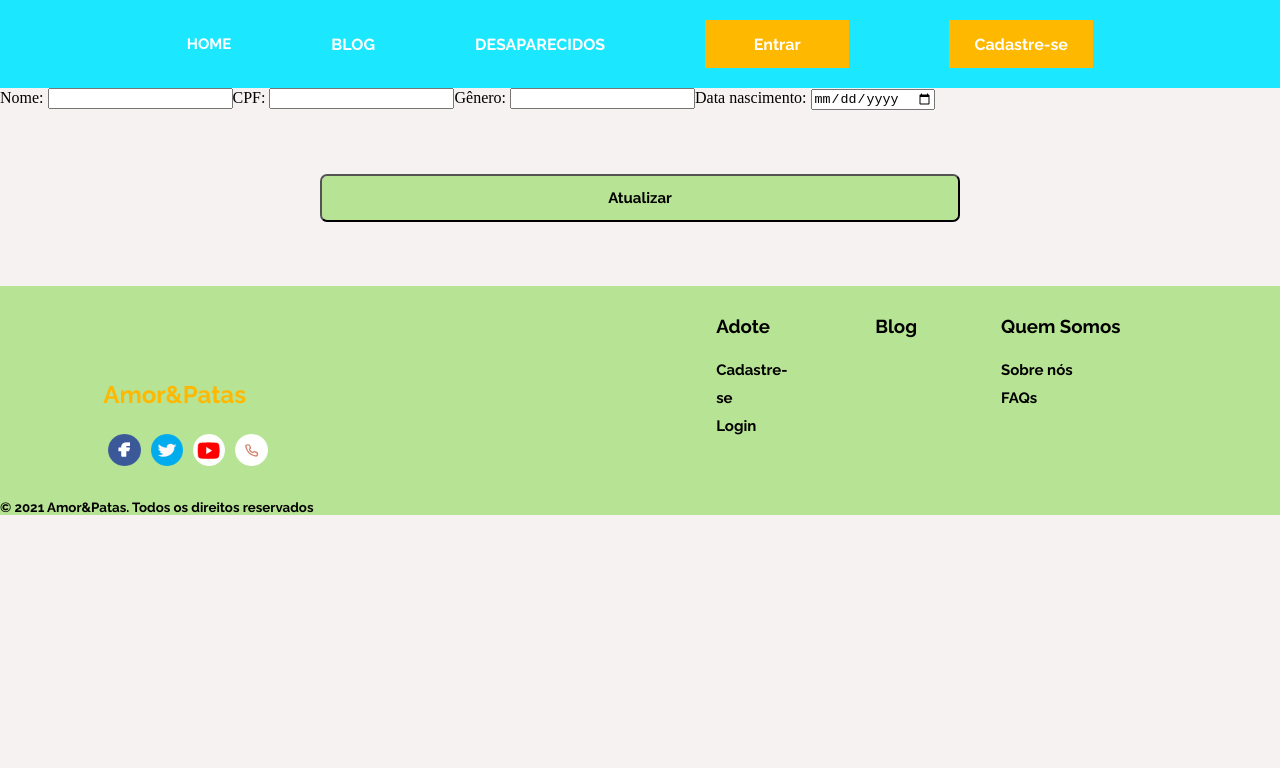
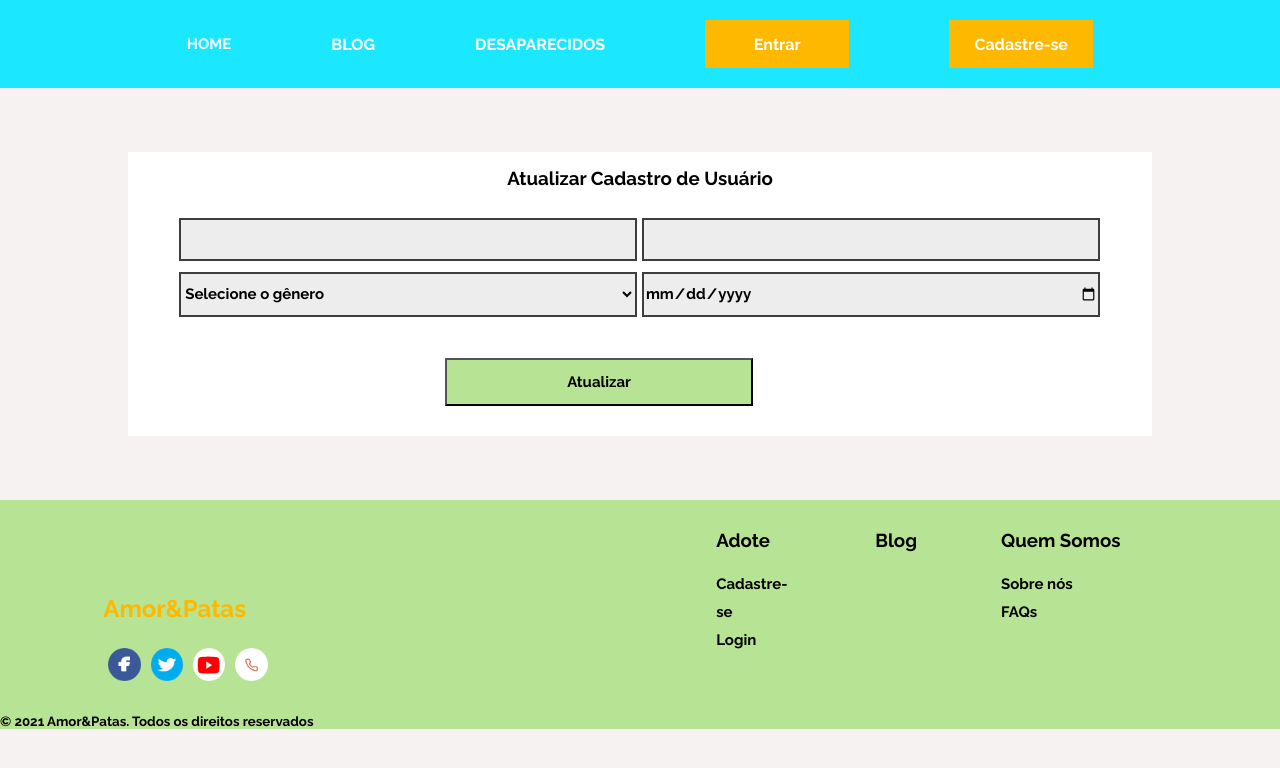
Before and after one commit to Amor-e-Patas/amor-e-patas-frontend, a Next.js app: page /meuperfil in a window 1280 px wide. Shown: the top 768 px of the page. Built offline with nearby package versions, Linux system fonts and the light colour scheme; no server answers.

Commit message:
Adicionando estilo a pagina de meu perfil

```diff
--- a/pages/meuperfil.tsx
+++ b/pages/meuperfil.tsx
@@ -7,7 +7,8 @@ import { getUser } from "../services/user";
 import moment from 'moment';
 import { alterarUser } from "../services/user";
 import Cookies from "js-cookie";
-import styles from "../styles/components/FormAlterarLogin.module.css";
+//import styles from "../styles/components/FormAlterarLogin.module.css";
+import styles from "../styles/components/FormAlterarUsuario.module.css";
 
 export default function MeuPerfil() {
   const [nome, setNome] = useState("");
@@ -63,15 +64,32 @@ export default function MeuPerfil() {
         <title>meu perfil</title>
       </Head>
       <Navbar />
+      <form className={styles.form} name="form">
+        <div className={styles.container}>
+          <h3 className={styles.titulo}>Atualizar Cadastro de Usuário</h3>
           <div>
-        Nome: <input type="text" value={nome} onChange={(e) => setNome(e.currentTarget.value)} ></input>
-        CPF: <input type="text" value={cpf} onChange={(e) => setCpf(e.currentTarget.value)}></input>
-        Gênero: <input type="text" value={genero} onChange={(e) => setGenero(e.currentTarget.value)}></input>
-        Data nascimento: <input type="date" value={datanasc} onChange={(e) => setDatanasc(e.currentTarget.value)}></input>
+            <div>
+              <input type="text" className={styles.nome} value={nome} onChange={(e) => setNome(e.currentTarget.value)} ></input>
+
+              <input type="text" className={styles.cpf} value={cpf} onChange={(e) => setCpf(e.currentTarget.value)}></input>
             </div>
-      <button className={styles.botaoenviar} value="Enviar" onClick={ (e) => {
+            <div>
+              <select name="genero" id="genero" className={styles.genero} value={genero} onChange={(e) => setGenero(e.currentTarget.value)}>
+                                    <option value="" selected>Selecione o gênero</option>
+                                    <option value="Feminino">Feminino</option>
+                                    <option value="Masculino">Masculino</option>
+                                    <option value="Não declarar" >Não declarar</option>
+                                </select>
+              <input type="date" className={styles.data} value={datanasc} onChange={(e) => setDatanasc(e.currentTarget.value)}></input>
+            </div>
+
+            <button className={styles.botaoenviar} value="Enviar" onClick={(e) => {
               (e).preventDefault();
-                    handleUser();}}>Atualizar</button>
+              handleUser();
+            }}>Atualizar</button>
+          </div>
+        </div>
+      </form>
       <div>
         <Footer />
       </div>
--- /dev/null
+++ b/styles/components/FormAlterarUsuario.module.css
@@ -0,0 +1,193 @@
+.titulo{
+  font: normal normal;
+  font-family: Raleway;
+  text-align: center;
+  padding-top: 1.5%;
+}
+
+.container{
+  display: block;
+  background-color: white;
+  margin: 5% 10%;
+}
+
+.nome{
+  width: 44.7%;
+  height: 43px;
+  margin-left: 5%;
+  margin-right: 5px;
+  background: #EDEDED 0% 0% no-repeat padding-box;
+  border: 2px solid #3E3E3E;
+  font: normal normal 600 15px/22px Raleway;
+}
+
+.cpf{
+  width: 44.7%;
+  height: 43px;
+  margin-top: 1%;
+  margin-right: 5px;
+  background: #EDEDED 0% 0% no-repeat padding-box;
+  border: 2px solid #3E3E3E;
+  font: normal normal 600 15px/22px Raleway;
+
+}
+.genero{
+  width: 44.7%;
+  height: 45px;
+  margin-left: 5%;
+  margin-right: 5px;
+  margin-top: 1%;
+  background: #EDEDED 0% 0% no-repeat padding-box;
+  border: 2px solid #3E3E3E;
+  font: normal normal 600 15px/22px Raleway;
+}
+
+.data{
+  width: 44.7%;
+  height: 45px;
+  margin-top: 1%;
+  background: #EDEDED 0% 0% no-repeat padding-box;
+  border: 2px solid #3E3E3E;
+  font: normal normal 600 15px/22px Raleway;
+}
+
+
+.celular{
+  width: 44.7%;
+  height: 45px;
+  margin-top: 1%;
+  background: #EDEDED 0% 0% no-repeat padding-box;
+  border: 2px solid #3E3E3E;
+  font: normal normal 600 15px/22px Raleway;
+
+}
+
+.email{
+  width: 90%;
+  margin-left: 5%;
+  height: 45px;
+  margin-top: 1%;
+  background: #EDEDED 0% 0% no-repeat padding-box;
+  border: 2px solid #3E3E3E;
+  font: normal normal 600 15px/22px Raleway;
+
+}
+
+.senha{
+  width: 90%;
+  margin-left: 5%;
+  height: 45px;
+  margin-top: 1%;
+  background: #EDEDED 0% 0% no-repeat padding-box;
+  border: 2px solid #3E3E3E;
+  font: normal normal 600 15px/22px Raleway;
+
+}
+
+.confirsenha{
+  width: 90%;
+  margin-left: 5%;
+  height: 45px;
+  margin-top: 1%;
+  background: #EDEDED 0% 0% no-repeat padding-box;
+  border: 2px solid #3E3E3E;
+  font: normal normal 600 15px/22px Raleway;
+
+}
+
+.endereco{
+  width: 60%;
+  margin-left: 5%;
+  height: 45px;
+  margin-top: 1%;
+  margin-right: 5px;
+  background: #EDEDED 0% 0% no-repeat padding-box;
+  border: 2px solid #3E3E3E;
+  font: normal normal 600 15px/22px Raleway;
+
+}
+
+.numero{
+  width: 29.9%;
+  height: 45px;
+  margin-top: 1%;
+  margin-right: 5px;
+  background: #EDEDED 0% 0% no-repeat padding-box;
+  border: 2px solid #3E3E3E;
+  font: normal normal 600 15px/22px Raleway;
+
+}
+
+.bairro{
+  width: 53%;
+  margin-left: 5%;
+  height: 45px;
+  margin-top: 1%;
+  margin-right: 5px;
+  background: #EDEDED 0% 0% no-repeat padding-box;
+  border: 2px solid #3E3E3E;
+  font: normal normal 600 15px/22px Raleway;
+}
+
+.cep{
+  width: 37%;
+  height: 45px;
+  margin-top: 1%;
+  margin-right: 5px;
+  background: #EDEDED 0% 0% no-repeat padding-box;
+  border: 2px solid #3E3E3E;
+  font: normal normal 600 15px/22px Raleway;
+
+}
+
+.cidade{
+  width: 53%;
+  margin-left: 5%;
+  height: 45px;
+  margin-top: 1%;
+  margin-right: 5px;
+  background: #EDEDED 0% 0% no-repeat padding-box;
+  border: 2px solid #3E3E3E;
+  font: normal normal 600 15px/22px Raleway;
+
+}
+
+
+.referencia{
+  width: 100%;
+  padding: 10px 15px;
+  margin: 8px 0;
+  display: -ms-inline-grid;
+  border-radius: 4px;
+  font: normal normal 600 15px/22px Raleway;
+
+}
+
+.botaovoltar{
+  margin-top: 5%;
+  width: 30%;
+  height: 48px;
+  margin-right: 15%;
+  margin-left: 13%;
+  background: var(--unnamed-color-b7e394) 0% 0% no-repeat padding-box;
+  background: #B7E394 0% 0% no-repeat padding-box;
+  font: normal normal 600 15px/22px Raleway;
+  opacity: 1;
+}
+
+.botaoenviar{
+  margin-top: 4%;
+  width: 30%;
+  height: 48px;
+  margin-left: 31%;
+  margin-bottom: 3%;
+  background: var(--unnamed-color-b7e394) 0% 0% no-repeat padding-box;
+  background: #B7E394 0% 0% no-repeat padding-box;
+  font: normal normal 600 15px/22px Raleway;
+  opacity: 1;
+}
+
+.botoes{
+  display: -ms-inline-grid;
+
+}
```
Lines whose indentation alone changed are shown as unchanged.
